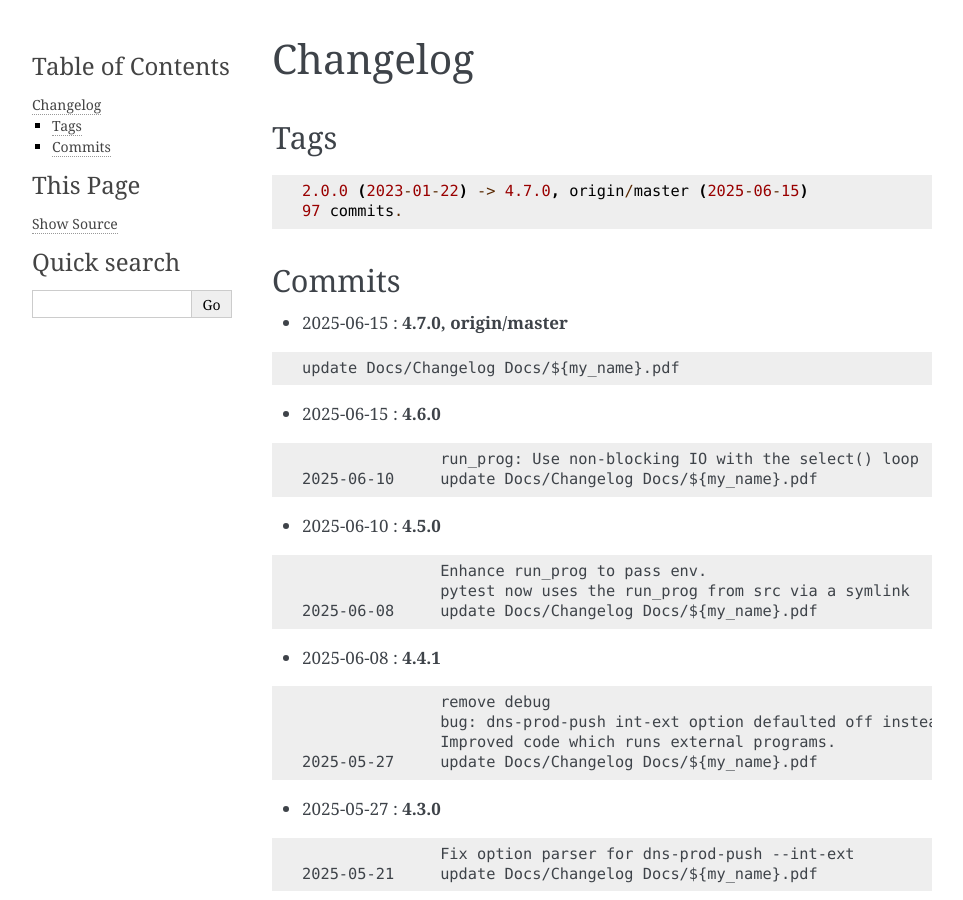
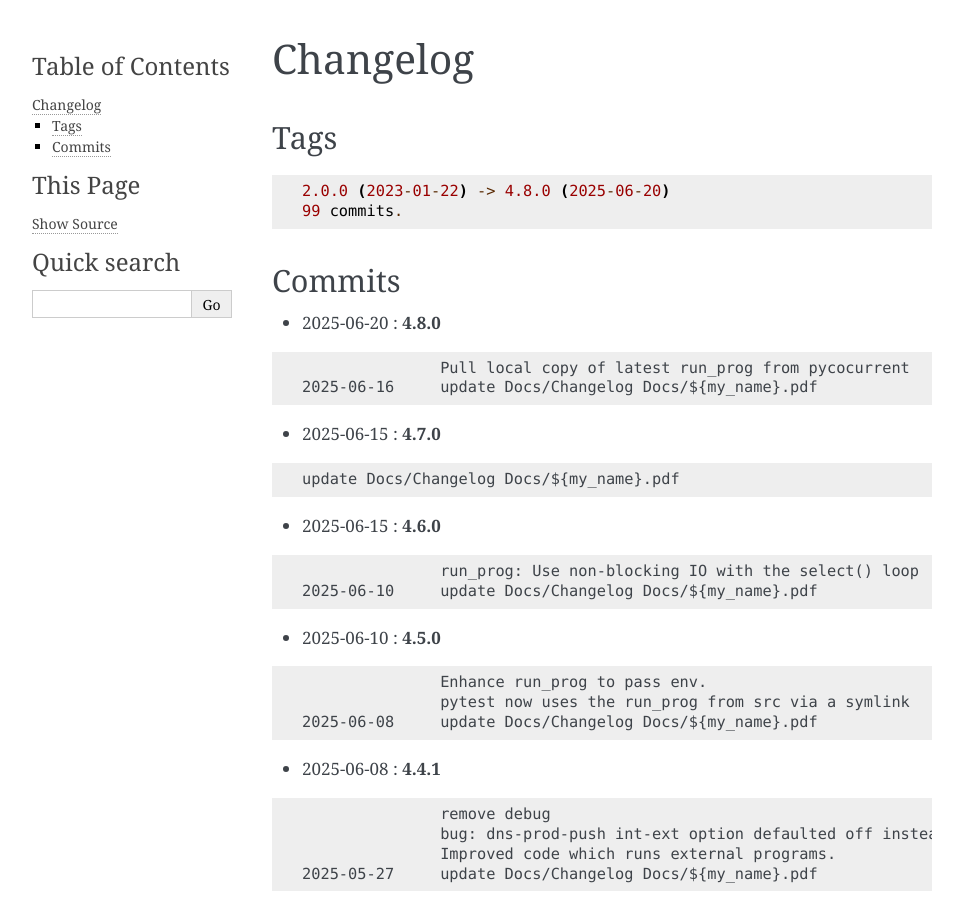
Before and after one commit to gene-git/dns_tools, a Sphinx documentation site: the page built from Docs/Changelog.rst, in a window 1280 px wide and 900 px high. Shown: the whole window, without its empty margins (148-1111 px from the left). Built offline with Sphinx 7.4.7, drawn with Linux system fonts in a browser that asks for light colours; pages that are not in the unit, such as notebooks, are missing from menus.

Commit message:
update Docs/Changelog Docs/${my_name}.pdf

```diff
--- a/Docs/Changelog.rst
+++ b/Docs/Changelog.rst
@@ -7,14 +7,21 @@ Tags
 
 ::
 
-	2.0.0 (2023-01-22) -> 4.7.0, origin/master (2025-06-15)
-	97 commits.
+	2.0.0 (2023-01-22) -> 4.8.0 (2025-06-20)
+	99 commits.
 
 Commits
 =======
 
 
-* 2025-06-15  : **4.7.0, origin/master**
+* 2025-06-20  : **4.8.0**
+
+::
+
+                Pull local copy of latest run_prog from pycocurrent
+ 2025-06-16     update Docs/Changelog Docs/${my_name}.pdf
+
+* 2025-06-15  : **4.7.0**
 
 ::
 
```
Also changed, not shown: 2 other files.
